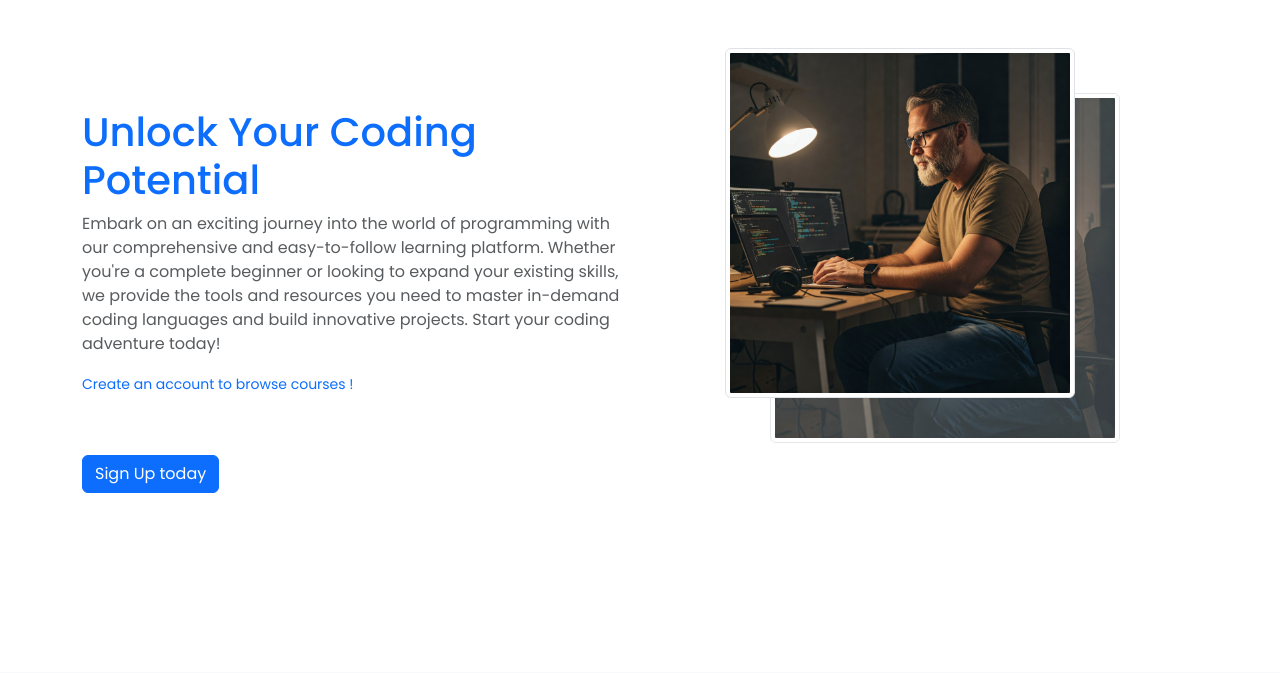
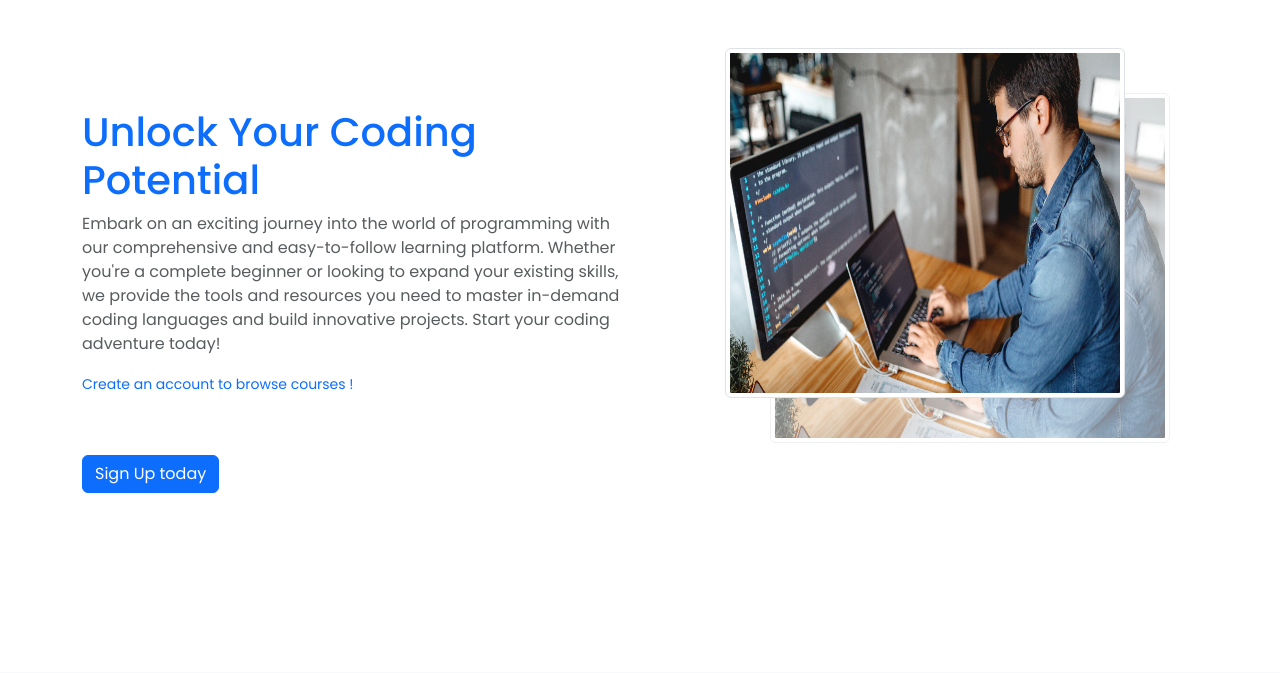
Before and after one commit to codeHysteria28/php-final-project, a PHP site: page / in a window 1280 px wide. Shown: the part 56-729 px from the top of the page. Run offline with PHP 8.4, Linux system fonts and the light colour scheme; some libraries are stand-ins or nearby versions.

Commit message:
final minor fixes

```diff
--- a/index.php
+++ b/index.php
@@ -18,8 +18,8 @@ include "src/templates/header.php";
         </div>
         <div class="col-md-6 text-center">
             <div class="image-container">
-                <img src="assets/1.jpeg" alt="a man learning to code" class="img-thumbnail img-fluid learningToCodeCopy"/>
-                <img src="assets/1.jpeg" alt="a man learning to code" class="img-thumbnail img-fluid learningToCode"/>
+                <img src="assets/1.jpg" alt="a man learning to code" class="img-thumbnail img-fluid learningToCodeCopy"/>
+                <img src="assets/1.jpg" alt="a man learning to code" class="img-thumbnail img-fluid learningToCode"/>
             </div>
         </div>
     </div>
--- a/styles/style.css
+++ b/styles/style.css
@@ -26,19 +26,19 @@ div.image-container img {
 }
 
 .learningToCode {
-    width: 350px;
+    width: 450px;
     height: 350px;
     position: absolute;
     z-index: 1;
 }
 
 .image-container .learningToCodeCopy {
-    width: 350px;
+    width: 450px;
     height: 350px;
     top: 45px;
     left: 45px;
     z-index: -1;
-    opacity: 0.8;
+    opacity: 0.5;
 }
 
 #shopping_cart {
```
Also changed, not shown: assets/1.jpeg (deleted), assets/1.jpg (added).
